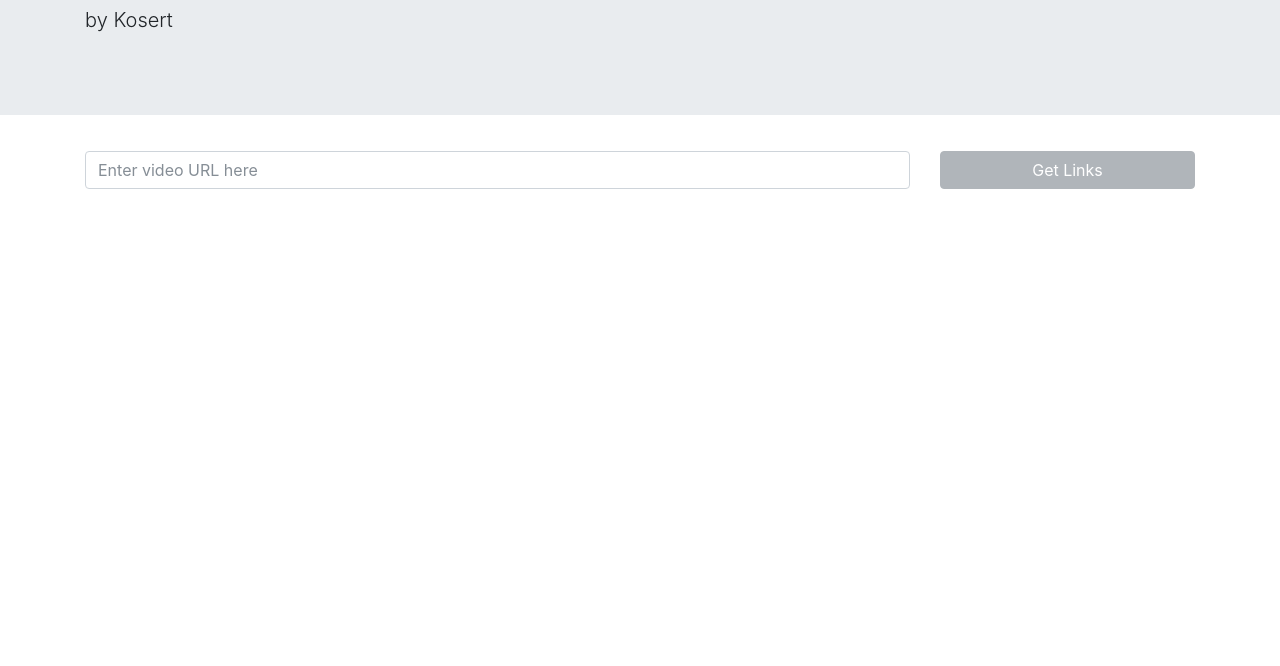
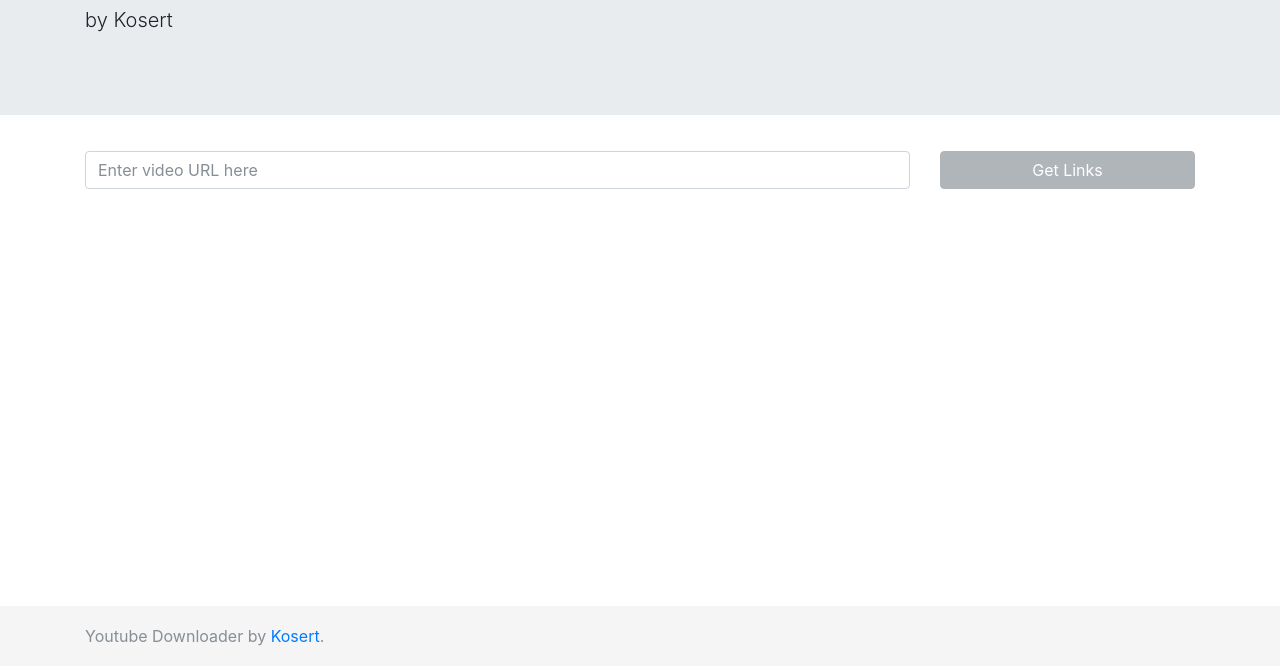
Before and after one commit to Kosert/YoutubeDownloader, a website: page public/index.html in a window 1280 px wide. Shown: the part 134-800 px from the top of the page. Drawn offline with nearby package versions, Linux system fonts and the light colour scheme; files that its build step writes are made by us from their sources; files whose address does not match are found by name.

Commit message:
added footer

```diff
--- a/public/css/index.css
+++ b/public/css/index.css
@@ -5,3 +5,20 @@
     background-position: right center;
     background-repeat: no-repeat;
 }
+
+html {
+    position: relative;
+    min-height: 100%;
+}
+
+body {
+    margin-bottom: 100px !important;
+}
+.footer {
+    position: absolute;
+    bottom: 0;
+    width: 100%;
+    height: 60px; /* Set the fixed height of the footer here */
+    line-height: 60px; /* Vertically center the text there */
+    background-color: #f5f5f5;
+}
--- a/public/index.html
+++ b/public/index.html
@@ -48,6 +48,12 @@
             </table>
         </div>
     </main>
+
+    <footer class="footer">
+        <div class="container">
+            <span class="text-muted">Youtube Downloader by <a href="http://github.com/Kosert">Kosert</a>.</span>
+        </div>
+    </footer>
 </body>
 
 </html>
```
